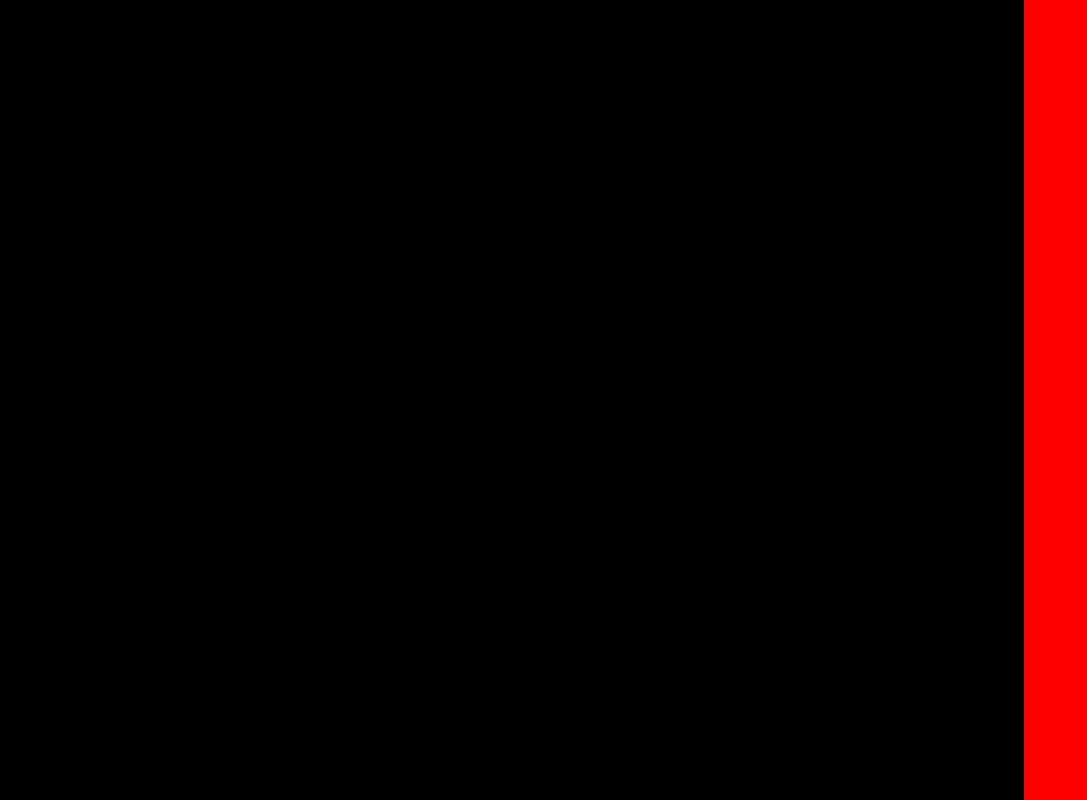
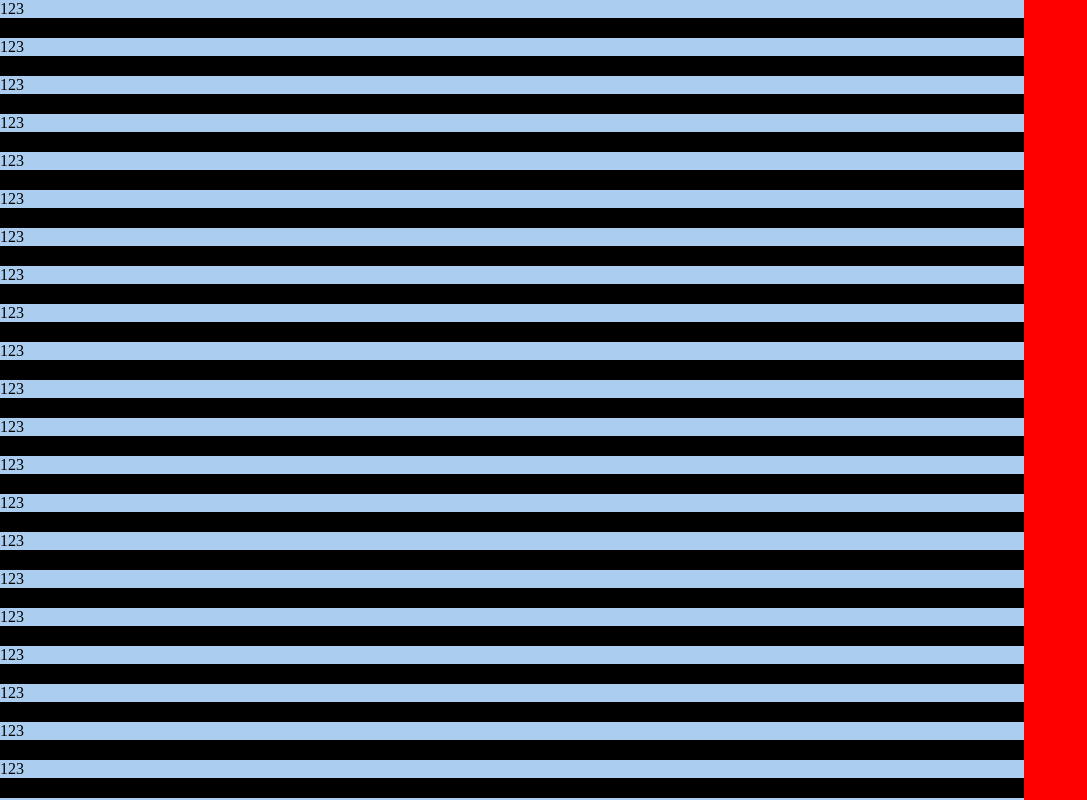
Before and after one commit to bateswang/bateswang.github.io, a plain HTML site: page index.html in a window 1280 px wide. Shown: the whole page, without its empty margins (0-1087 px from the left). Drawn offline with Linux system fonts and the light colour scheme.

Commit message:
Update index.html

```diff
--- a/index.html
+++ b/index.html
@@ -13,11 +13,22 @@
     <style>
         *{padding:0;margin:0;}
         html,body{height:100%;}
+        p{margin-bottom:20px;background:#abcdef;}
     </style>
 </head>
 <body style="overflow:hidden;">
     <div style="height:100%;background:red;overflow:auto;">
-        <div style="width:80%;height:2000px;background:black;"></div>
+        <div style="width:80%;height:2000px;background:black;">
+            <p>123</p>
+            <p>123</p>
+            <p>123</p>
+            <p>123</p>
+            <p>123</p><p>123</p><p>123</p><p>123</p><p>123</p><p>123</p><p>123</p>
+            <p>123</p><p>123</p><p>123</p><p>123</p><p>123</p><p>123</p><p>123</p>
+            <p>123</p><p>123</p><p>123</p><p>123</p><p>123</p><p>123</p><p>123</p><p>123</p>
+            <p>123</p><p>123</p><p>123</p><p>123</p><p>123</p><p>123</p><p>123</p><p>123</p>
+            <p>123</p><p>123</p><p>123</p><p>123</p><p>123</p><p>123</p><p>123</p>
+        </div>
     </div>
 <script>
 function getUserMsg(){
```
